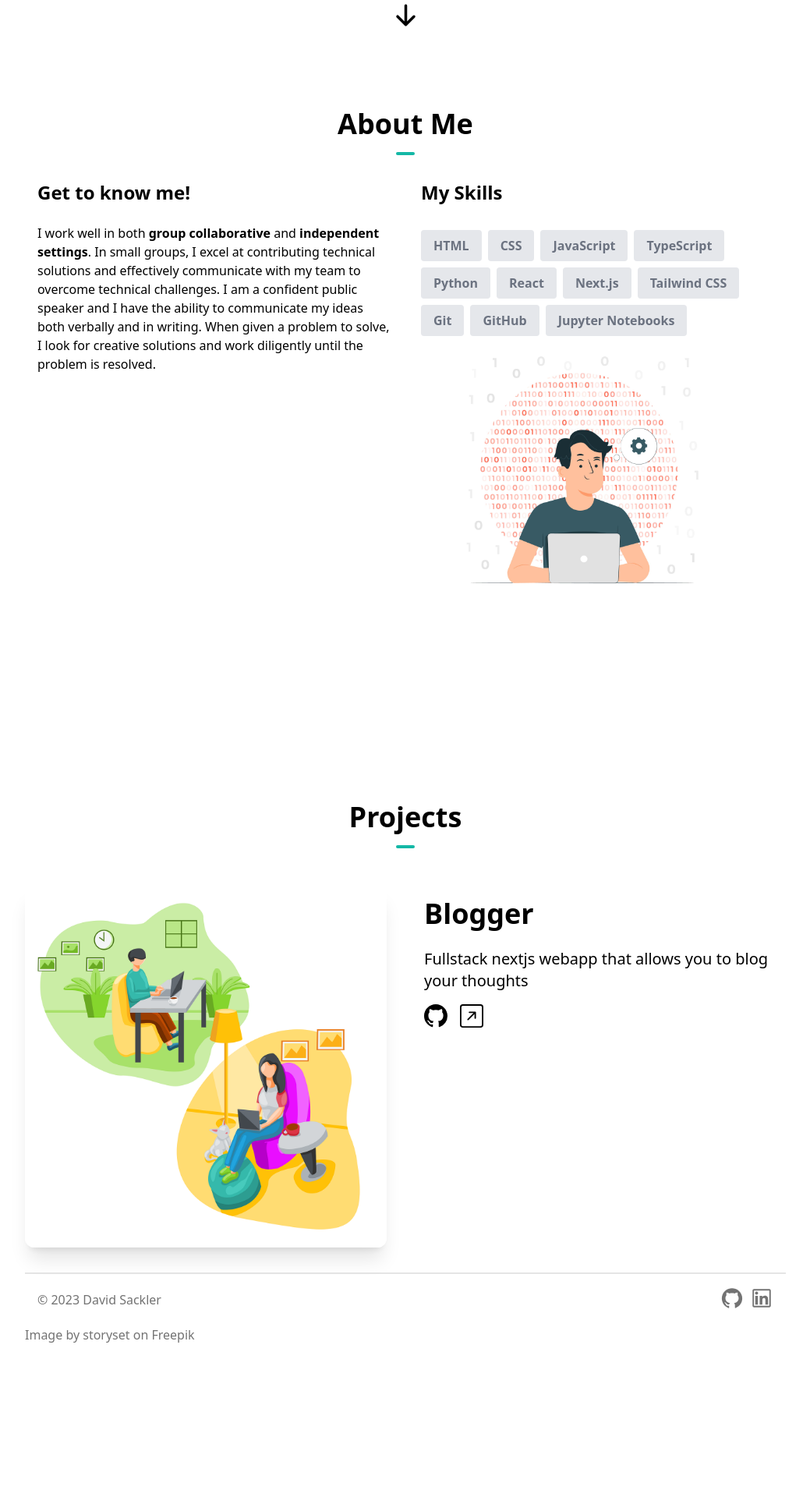
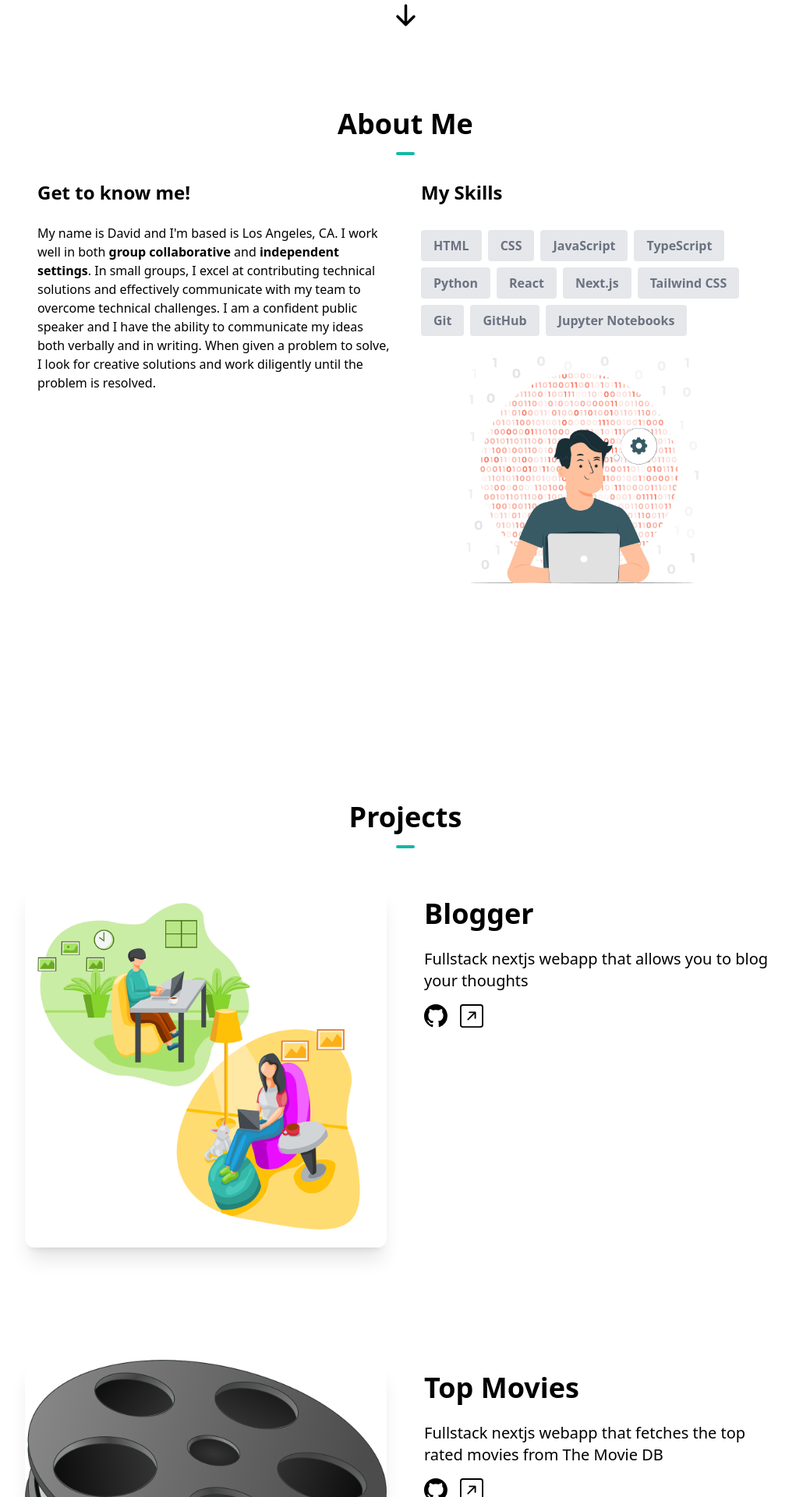
Before and after one commit to Dsackler/portfolio_website, a Next.js app: page / in a window 1280 px wide. Shown: the part 880-2800 px from the top of the page at 78% size, without its empty margins (120-1159 px from the left). Before the commit the page ends 2604 px from the top, so only its background shows below. Built offline with nearby package versions, Linux system fonts and the light colour scheme.

Commit message:
added API section

```diff
--- /dev/null
+++ b/app/dev_api/page.tsx
@@ -0,0 +1,9 @@
+import React from 'react';
+
+export default function Page() {
+  return (
+    <div>
+      <h1 className='mt-40'>Get your API key here:</h1>
+    </div>
+  );
+}
--- a/components/AboutSection.tsx
+++ b/components/AboutSection.tsx
@@ -29,7 +29,8 @@ export const AboutSection = () => {
               Get to know me!
             </h1>
             <p>
-              I work well in both
+              My name is David and I'm based is Los Angeles, CA. I work well in
+              both
               <span className='font-bold'> group collaborative</span> and
               <span className='font-bold'> independent settings</span>. In small
               groups, I excel at contributing technical solutions and
--- a/components/Navbar.tsx
+++ b/components/Navbar.tsx
@@ -1,9 +1,11 @@
 'use client';
 import React, { useState } from 'react';
-import { Link } from 'react-scroll/modules';
+import Link from 'next/link';
+import { Link as _link } from 'react-scroll/modules';
 import { useTheme } from 'next-themes';
 import { RiMoonFill, RiSunLine } from 'react-icons/ri';
 import { IoMdMenu, IoMdClose } from 'react-icons/io';
+import API from '@/app/dev_api/page';
 
 interface NavItem {
   label: string;
@@ -35,7 +37,7 @@ export const Navbar = () => {
       <div className='justify-between md:items-center md:flex'>
         <div>
           <div className='flex items-center justify-between py-3'>
-            <Link
+            <_link
               className='cursor-pointer'
               activeClass='active'
               spy={true}
@@ -47,7 +49,7 @@ export const Navbar = () => {
               <div className='md:py-5 md:block'>
                 <h2 className='text-2xl font-bold'>David Sackler</h2>
               </div>
-            </Link>
+            </_link>
             <div className='md:hidden'>
               <button onClick={() => setNavBar(!navBar)}>
                 {navBar ? <IoMdClose size={30} /> : <IoMdMenu size={30} />}
@@ -65,7 +67,7 @@ export const Navbar = () => {
               <>
                 {NAV_ITEMS.map((item, idx) => {
                   return (
-                    <Link
+                    <_link
                       key={idx}
                       to={item.page}
                       className={
@@ -79,9 +81,12 @@ export const Navbar = () => {
                       onClick={() => setNavBar(!navBar)}
                     >
                       {item.label}
-                    </Link>
+                    </_link>
                   );
                 })}
+                <Link href={'/dev_api'}>
+                  <p className='hover:text-neutral-500'>API</p>
+                </Link>
                 {/* themes work only if theme provider is wrapped around the component in layout */}
                 {currentTheme === 'dark' ? (
                   <button
--- a/components/ProjectsSection.tsx
+++ b/components/ProjectsSection.tsx
@@ -11,6 +11,14 @@ const projects = [
       'Fullstack nextjs webapp that allows you to blog your thoughts',
     image: '/blogger.png',
     github: 'https://github.com/Dsackler/Blogging_platform',
+    link: 'https://google.com',
+  },
+  {
+    name: 'Top Movies',
+    description:
+      'Fullstack nextjs webapp that fetches the top rated movies from The Movie DB',
+    image: '/film-reel.png',
+    github: 'https://github.com/Dsackler/top_movies',
     link: 'https://google.com',
   },
 ];
--- /dev/null
+++ b/pages/api/[verifykey].ts
@@ -0,0 +1,10 @@
+import type { NextApiRequest, NextApiResponse } from 'next';
+
+export default async function handler(
+    req: NextApiRequest,
+    res: NextApiResponse
+) {
+    if (req.method === 'GET') {
+        res.json({message: 'Hi! This is David yoyo'})
+    }
+}
--- /dev/null
+++ b/pages/api/description.ts
@@ -0,0 +1,10 @@
+import type { NextApiRequest, NextApiResponse } from 'next';
+
+export default async function handler(
+    req: NextApiRequest,
+    res: NextApiResponse
+) {
+    if (req.method === 'GET') {
+        res.json({message: 'Hi! This is David :)'})
+    }
+}
```
Also changed, not shown: components/Footer.tsx (+1 -6 lines), public/film-reel.png (added).
